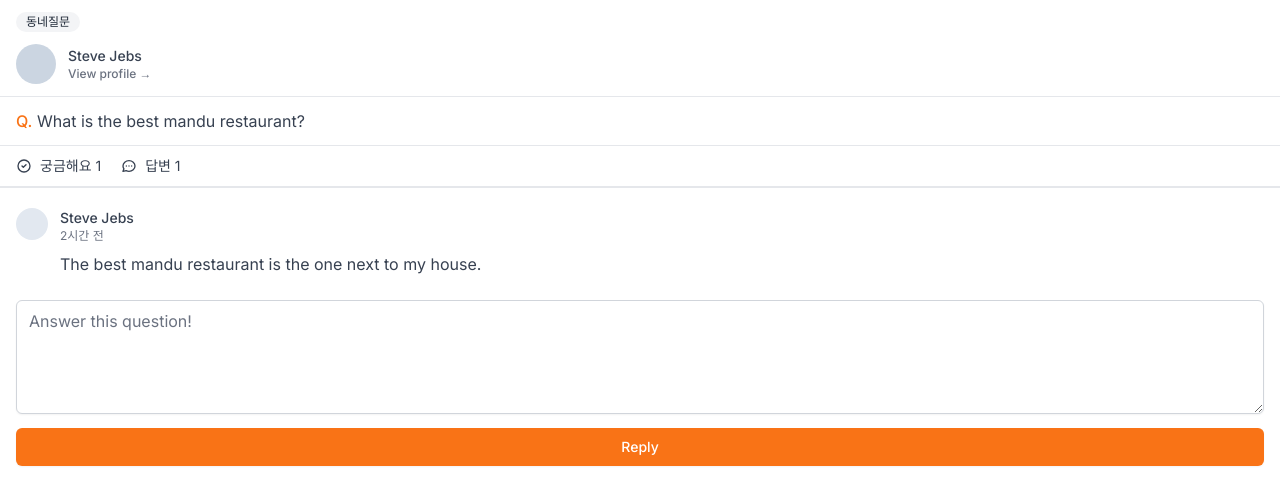
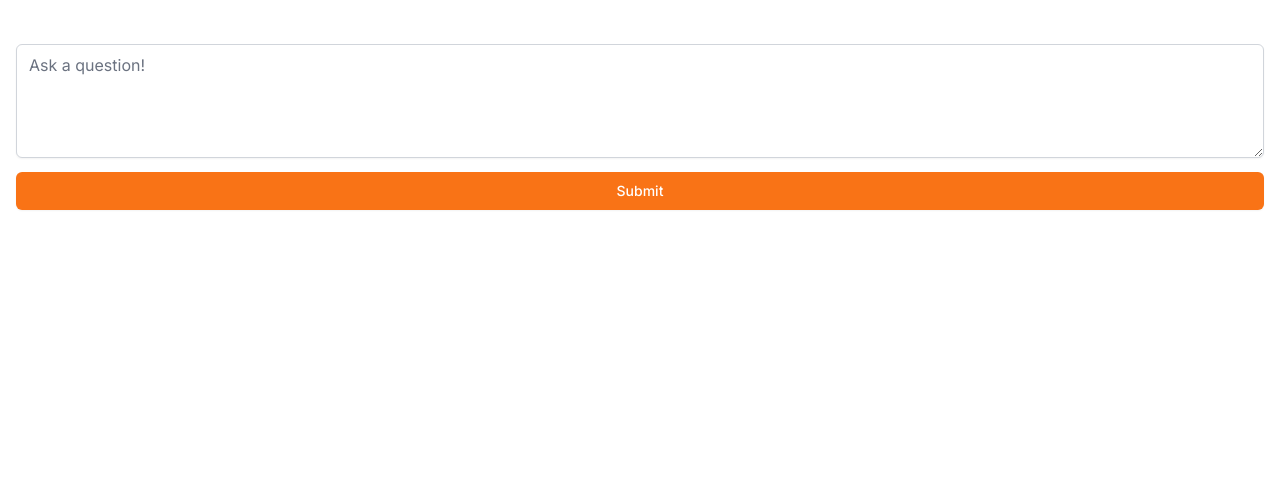
Before and after one commit to jon890/carrot-market, a Next.js app: page /community/write in a window 1280 px wide. Shown: the top 504 px of the page. Built offline with nearby package versions, Linux system fonts and the light colour scheme.

Commit message:
:lipstick: markup: community write page

```diff
--- /dev/null
+++ b/src/app/community/write/page.tsx
@@ -0,0 +1,18 @@
+import type { NextPage } from "next";
+
+const Write: NextPage = () => {
+  return (
+    <form className="px-4 py-10">
+      <textarea
+        className="mt-1 w-full rounded-md border-gray-300 shadow-sm focus:border-orange-500 focus:ring-orange-500 "
+        rows={4}
+        placeholder="Ask a question!"
+      />
+      <button className="mt-2 w-full rounded-md border border-transparent bg-orange-500 px-4 py-2 text-sm font-medium text-white shadow-sm hover:bg-orange-600 focus:outline-none focus:ring-2 focus:ring-orange-500 focus:ring-offset-2 ">
+        Submit
+      </button>
+    </form>
+  );
+};
+
+export default Write;
```
